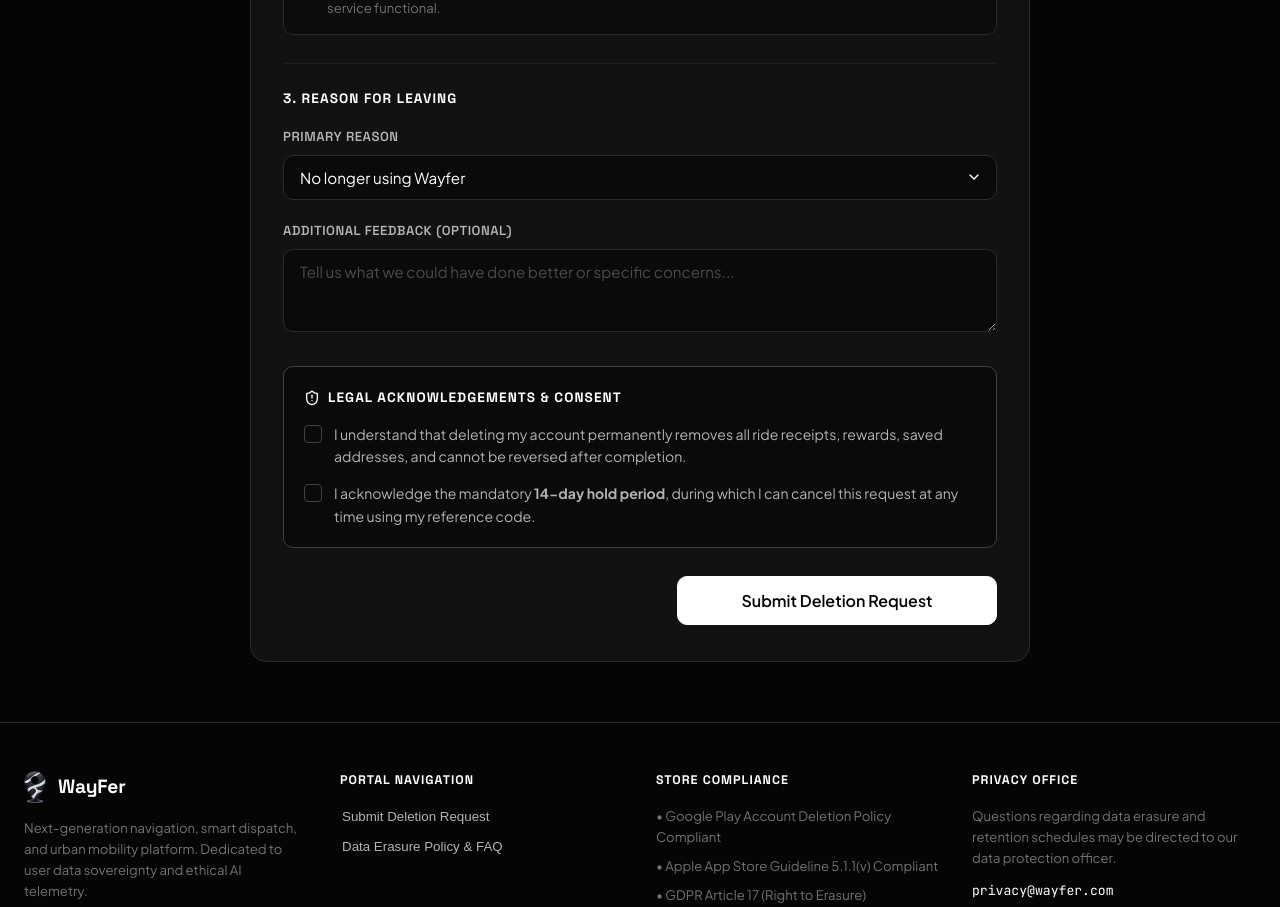
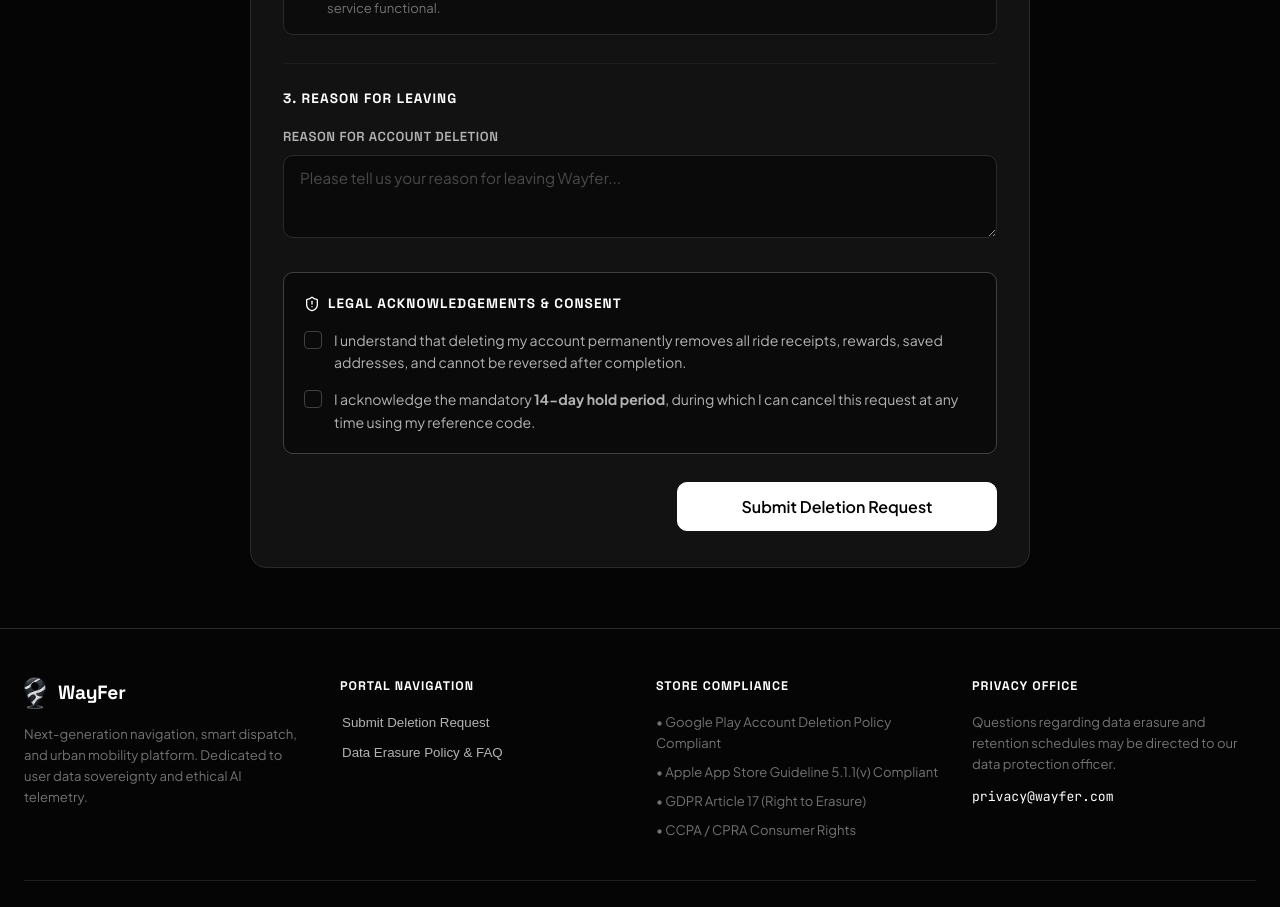
Before and after one commit to Shourya-276/wayfer--delete, a React (Vite) app: page / in a window 1280 px wide. Shown: the part 1500-2407 px from the top of the page. Built offline with nearby package versions, Linux system fonts and the light colour scheme.

Commit message:
Replace dropdown and feedback with a single Reason for Leaving input box

```diff
--- a/src/components/DeletionForm.jsx
+++ b/src/components/DeletionForm.jsx
@@ -7,8 +7,7 @@ export default function DeletionForm({ onSubmissionSuccess, onNavigateToTrack })
     fullName: '',
     email: '',
     scope: 'all',
-    reasonCategory: 'No longer using the service',
-    reasonDetails: '',
+    reason: '',
     agreeTerms: false,
     agreeGracePeriod: false
   });
@@ -47,15 +46,11 @@ export default function DeletionForm({ onSubmissionSuccess, onNavigateToTrack })
     setErrorMessage('');
 
     setTimeout(() => {
-      const combinedReason = formData.reasonDetails.trim()
-        ? `${formData.reasonCategory}: ${formData.reasonDetails.trim()}`
-        : formData.reasonCategory;
-
       const created = addRequest({
         fullName: formData.fullName,
         email: formData.email,
         scope: formData.scope,
-        reason: combinedReason
+        reason: formData.reason.trim() || 'Requested by account holder'
       });
 
       setIsSubmitting(false);
@@ -77,8 +72,7 @@ export default function DeletionForm({ onSubmissionSuccess, onNavigateToTrack })
       fullName: '',
       email: '',
       scope: 'all',
-      reasonCategory: 'No longer using the service',
-      reasonDetails: '',
+      reason: '',
       agreeTerms: false,
       agreeGracePeriod: false
     });
@@ -408,33 +402,14 @@ export default function DeletionForm({ onSubmissionSuccess, onNavigateToTrack })
           </h3>
 
           <div className="form-group">
-            <label className="form-label" htmlFor="reasonCategory">Primary Reason</label>
-            <select
-              id="reasonCategory"
-              name="reasonCategory"
-              className="form-select"
-              value={formData.reasonCategory}
-              onChange={handleChange}
-            >
-              <option value="No longer using the service">No longer using Wayfer</option>
-              <option value="Privacy and location tracking concerns">Privacy & GPS tracking concerns</option>
-              <option value="Switching to another platform">Switching to an alternative platform</option>
-              <option value="Too many notifications or emails">Too many notifications/marketing</option>
-              <option value="Created duplicate account">Duplicate account cleanup</option>
-              <option value="Dissatisfied with application experience">Dissatisfied with app experience</option>
-              <option value="Other reason">Other reason</option>
-            </select>
-          </div>
-
-          <div className="form-group">
-            <label className="form-label" htmlFor="reasonDetails">Additional Feedback (Optional)</label>
+            <label className="form-label" htmlFor="reason">Reason for Account Deletion</label>
             <textarea
-              id="reasonDetails"
-              name="reasonDetails"
+              id="reason"
+              name="reason"
               className="form-textarea"
               rows={3}
-              placeholder="Tell us what we could have done better or specific concerns..."
-              value={formData.reasonDetails}
+              placeholder="Please tell us your reason for leaving Wayfer..."
+              value={formData.reason}
               onChange={handleChange}
             />
           </div>
```
